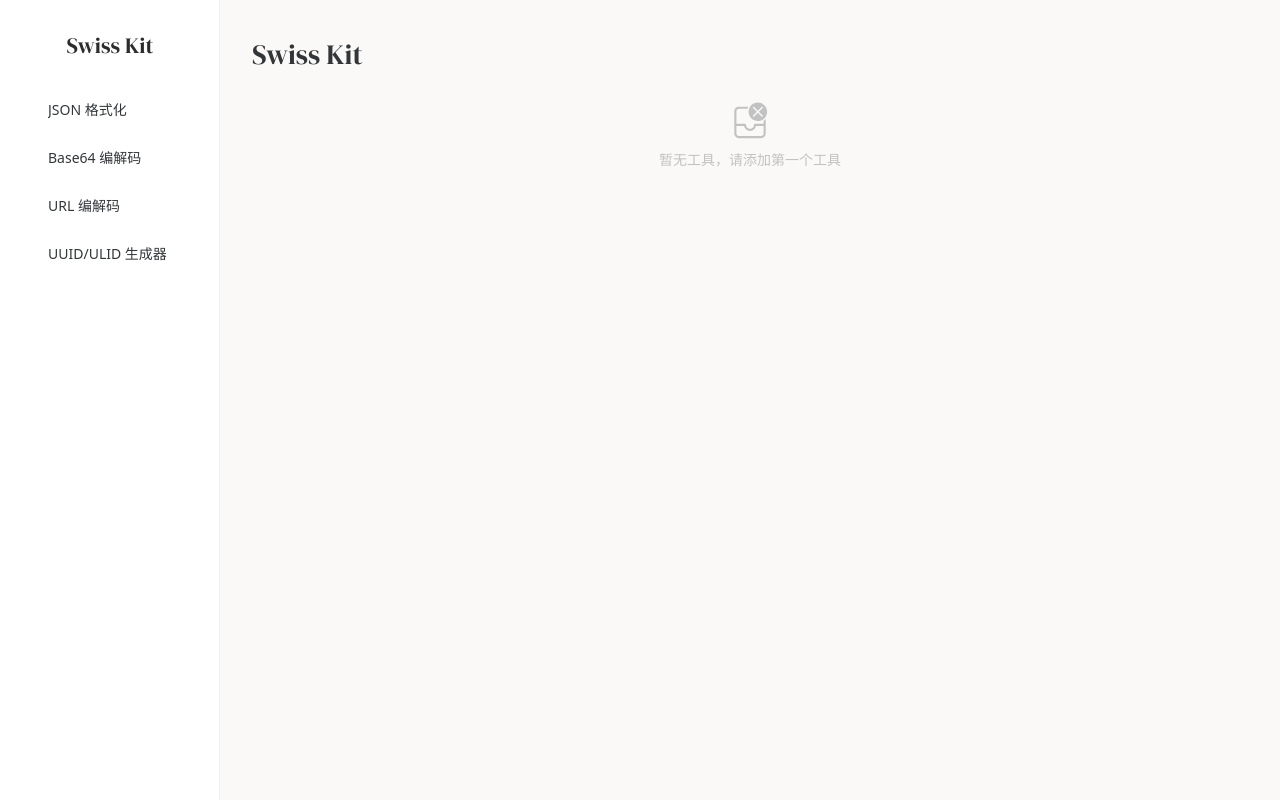
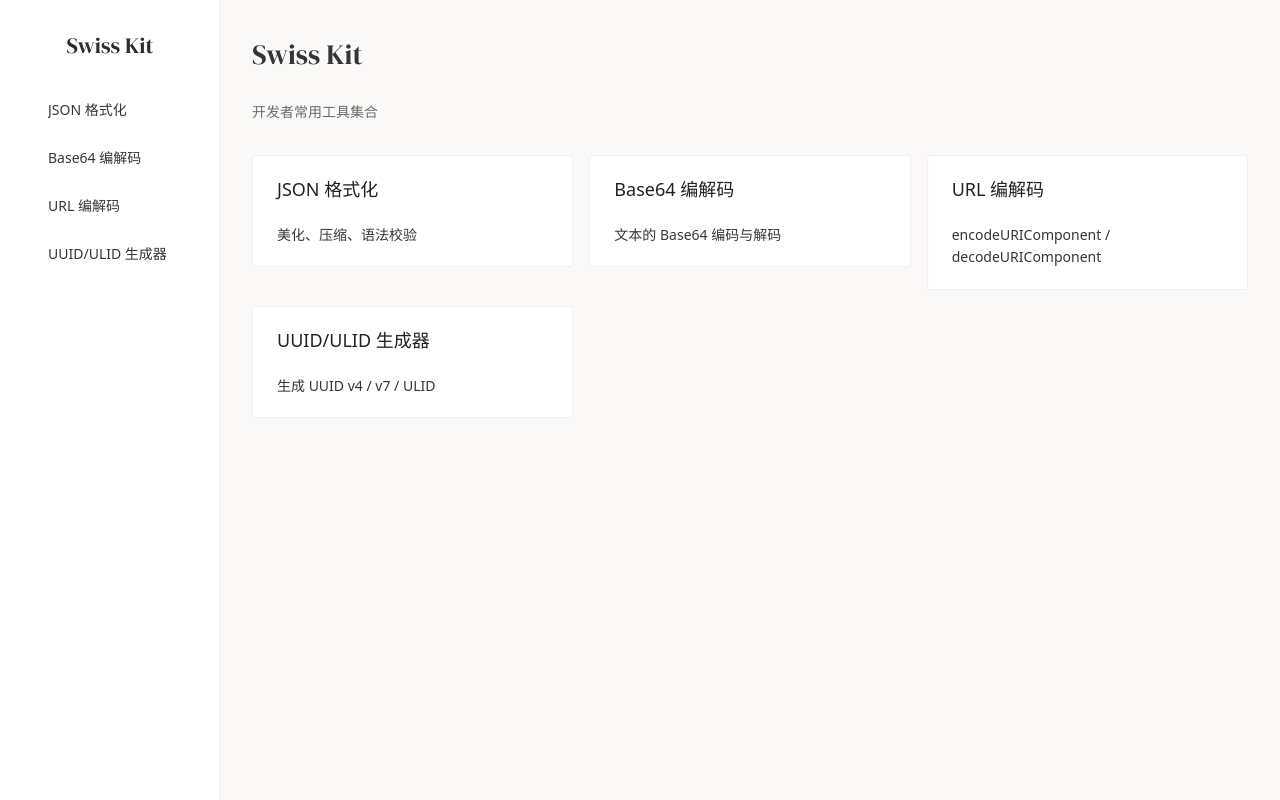
Before and after one commit to Vamdawn/swiss-kit, a Vue app: page / in a window 1280 px wide. Built offline with nearby package versions, Linux system fonts and the light colour scheme.

Commit message:
feat: update home page with tool navigation cards

```diff
--- a/src/app/views/Home.vue
+++ b/src/app/views/Home.vue
@@ -1,10 +1,28 @@
 <script setup lang="ts">
-import { NEmpty } from 'naive-ui'
+import { NCard, NGrid, NGridItem } from 'naive-ui'
+import { useRouter } from 'vue-router'
+import { toolRegistry } from '@/tools/registry'
+
+const router = useRouter()
+
+function navigateTo(name: string) {
+  router.push({ name })
+}
 </script>
 
 <template>
   <div>
-    <h1 style="margin: 0 0 24px">Swiss Kit</h1>
-    <NEmpty description="暂无工具，请添加第一个工具" />
+    <h1 style="font-family: var(--font-display); margin: 0 0 var(--space-lg)">Swiss Kit</h1>
+    <p style="color: var(--color-text-secondary); margin-bottom: var(--space-xl)">
+      开发者常用工具集合
+    </p>
+    <NGrid :x-gap="16" :y-gap="16" :cols="3">
+      <NGridItem v-for="tool in toolRegistry" :key="tool.name">
+        <NCard hoverable style="cursor: pointer" @click="navigateTo(tool.name)">
+          <template #header>{{ tool.title }}</template>
+          {{ tool.description }}
+        </NCard>
+      </NGridItem>
+    </NGrid>
   </div>
 </template>
```
